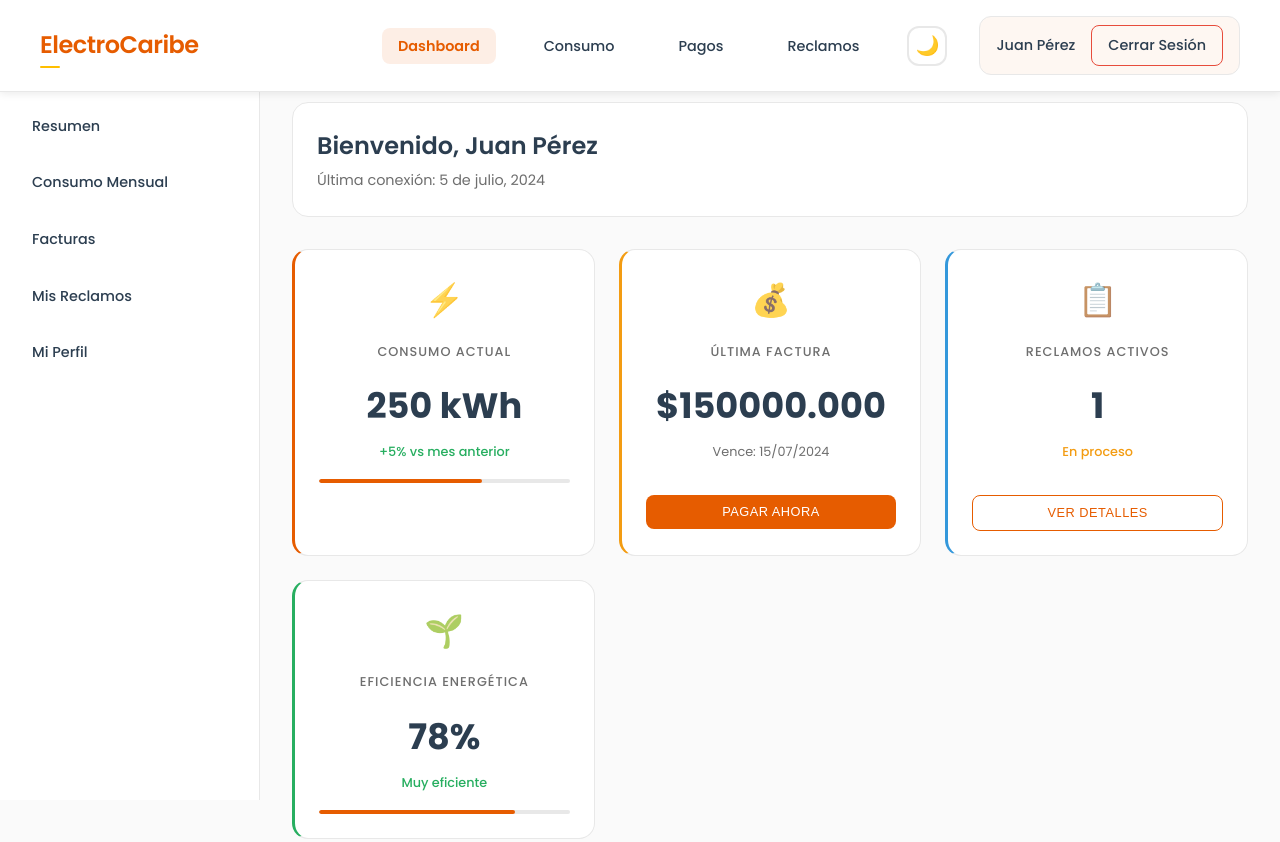
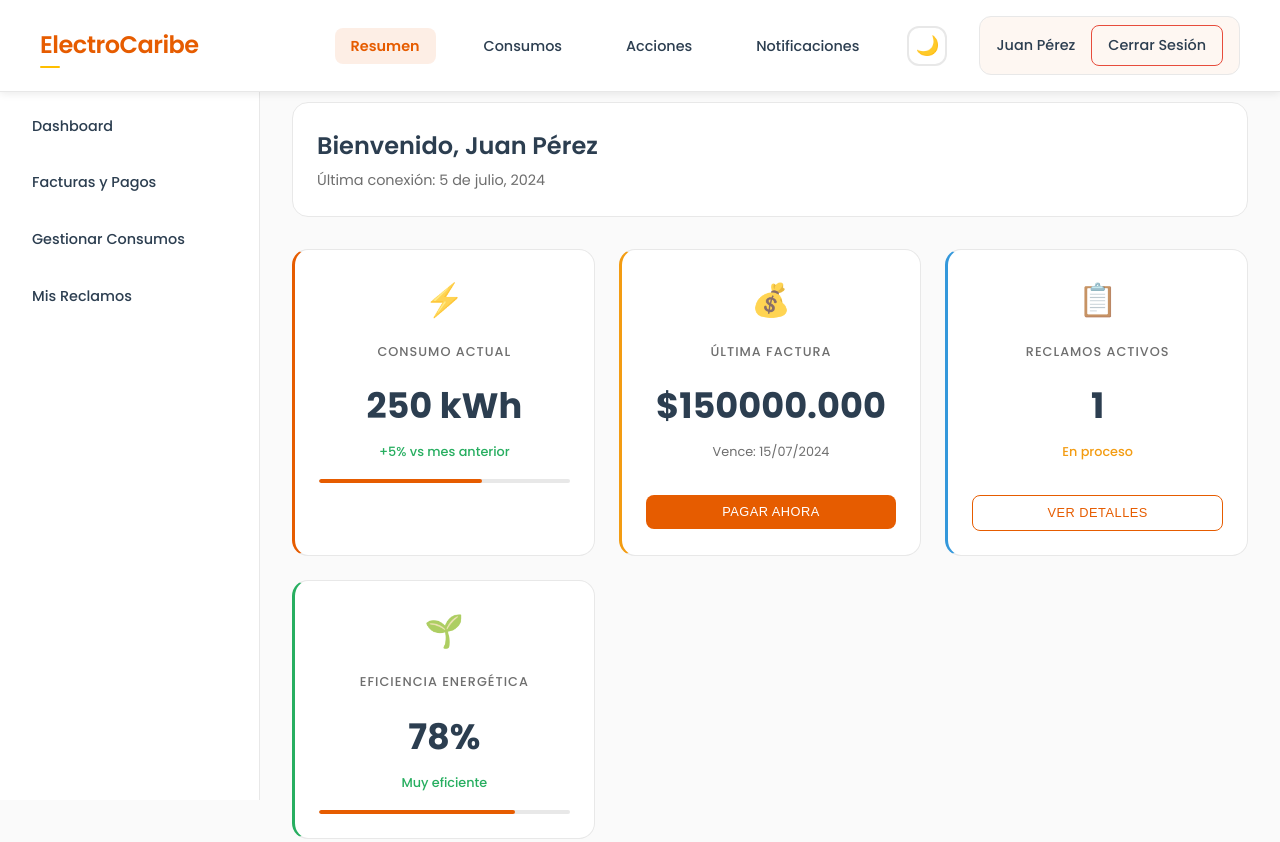
Before and after one commit to cdelriot1121/ElectroCloud-frontend, a plain HTML site: page pages/InicioUsuario.html in a window 1280 px wide. Shown: the top 842 px of the page. Drawn offline with Linux system fonts and the light colour scheme.

Commit message:
feat: ajustar pagina iniciousuario para las proximas paginas mas

```diff
--- a/pages/InicioUsuario.html
+++ b/pages/InicioUsuario.html
@@ -17,10 +17,10 @@
                 <span></span>
             </div>
             <ul class="nav-links" id="nav-links">
-                <li><a href="#" class="active">Dashboard</a></li>
-                <li><a href="#">Consumo</a></li>
-                <li><a href="#">Pagos</a></li>
-                <li><a href="#">Reclamos</a></li>
+                <li><a href="#" class="active">Resumen</a></li>
+                <li><a href="#">Consumos</a></li>
+                <li><a href="#">Acciones</a></li>
+                <li><a href="#">Notificaciones</a></li>
                 <li>
                     <button class="theme-toggle" id="theme-toggle" aria-label="Cambiar tema">
                         <span class="theme-icon">🌙</span>
@@ -40,11 +40,10 @@
         <aside class="sidebar" id="sidebar">
             <nav class="sidebar-nav">
                 <ul>
-                    <li><a href="#resumen">Resumen</a></li>
-                    <li><a href="#consumo">Consumo Mensual</a></li>
-                    <li><a href="#facturas">Facturas</a></li>
+                    <li><a href="#InicioUsuario">Dashboard</a></li>
+                    <li><a href="#facturasPagos">Facturas y Pagos</a></li>
+                    <li><a href="#Consumos">Gestionar Consumos</a></li>
                     <li><a href="#reclamos">Mis Reclamos</a></li>
-                    <li><a href="#perfil">Mi Perfil</a></li>
                 </ul>
             </nav>
         </aside>
```
